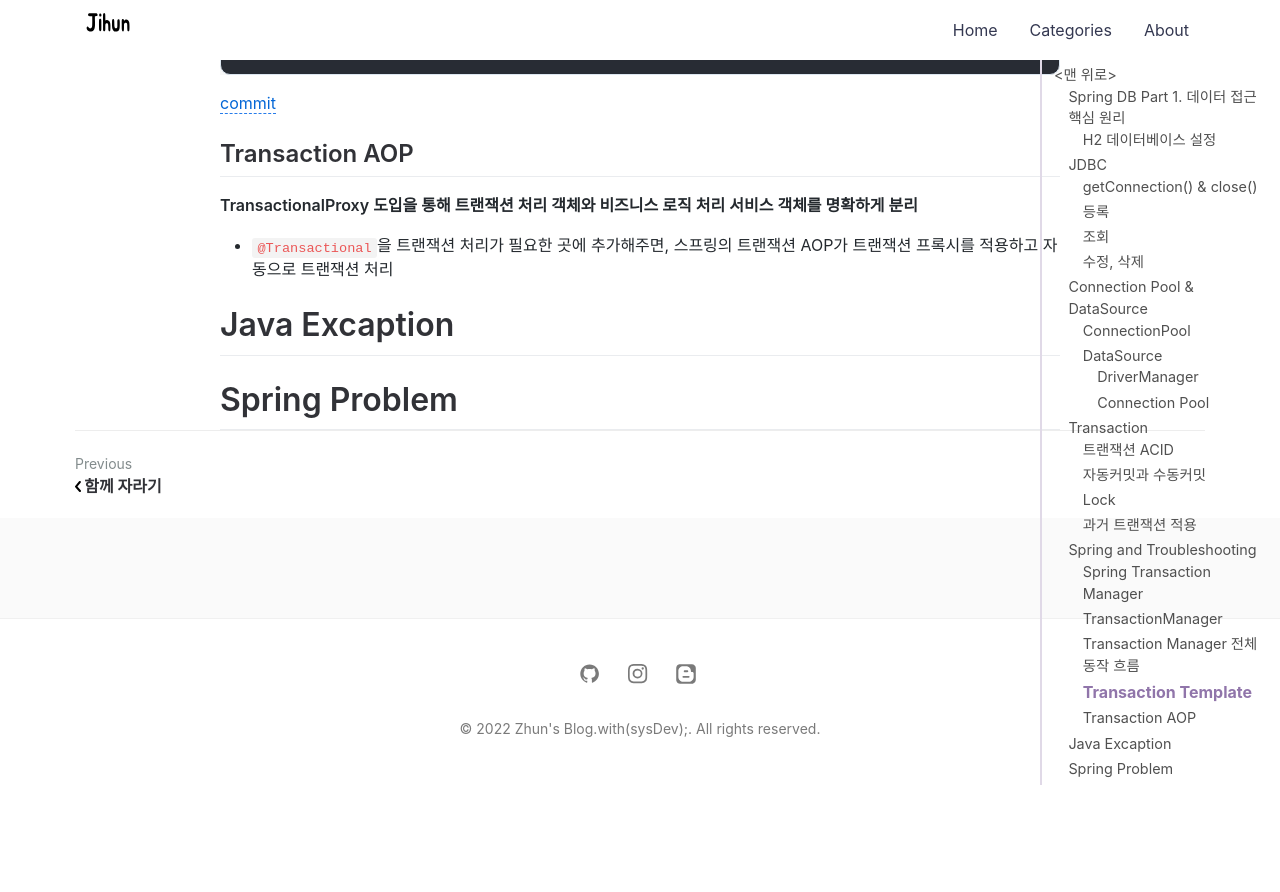
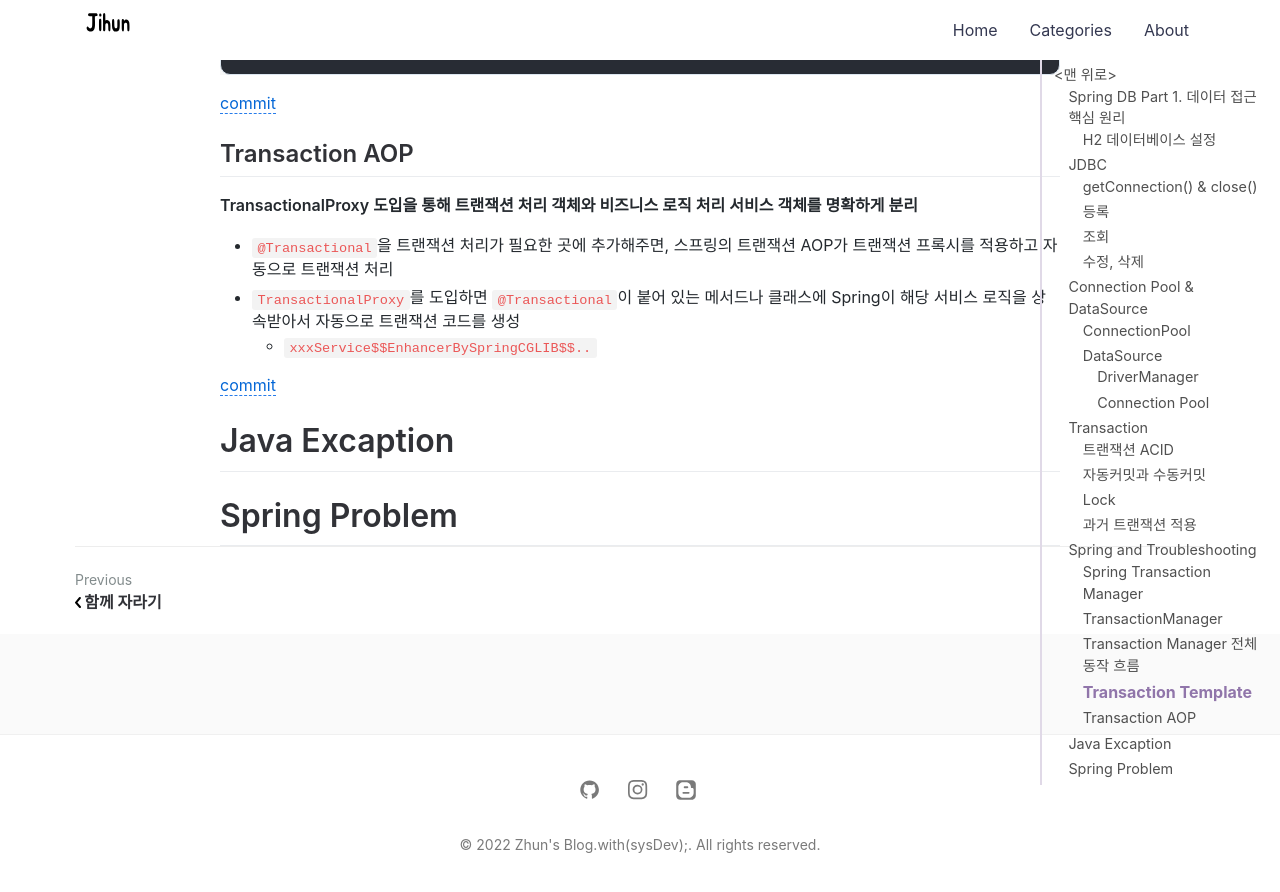
Before and after one commit to jihunparkme/jihunparkme.github.io, a Jekyll site: the page built from _posts/2022-08-08-Spring-DB-Part1.md, in a window 1280 px wide and 900 px high, scrolled down 13081 px. Shown: the top 892 px of the window. Built offline with Jekyll 4.4.1, drawn with Linux system fonts in a browser that asks for light colours; nearby versions of some CDN libraries; comment, search, counter and statistics services are not loaded; before the commit the page ends 13865 px from its top, so only the background shows below that.

Commit message:
[Spring & Transaction] 트랜잭션 AOP 적용

```diff
--- a/_posts/2022-08-08-Spring-DB-Part1.md
+++ b/_posts/2022-08-08-Spring-DB-Part1.md
@@ -564,6 +564,10 @@ public class TransactionTemplate {
 **TransactionalProxy 도입을 통해 트랜잭션 처리 객체와 비즈니스 로직 처리 서비스 객체를 명확하게 분리**
 
 - `@Transactional`을 트랜잭션 처리가 필요한 곳에 추가해주면, 스프링의 트랜잭션 AOP가 트랜잭션 프록시를 적용하고 자동으로 트랜잭션 처리
+- `TransactionalProxy`를 도입하면 `@Transactional`이 붙어 있는 메서드나 클래스에 Spring이 해당 서비스 로직을 상속받아서 자동으로 트랜잭션 코드를 생성
+  - `xxxService$$EnhancerBySpringCGLIB$$..`
+
+[commit](https://github.com/jihunparkme/Inflearn-Spring-DB/commit/dfef452d4a4570a7b8666deed961da7af7ff13cc)
 
 # Java Excaption
 
```
